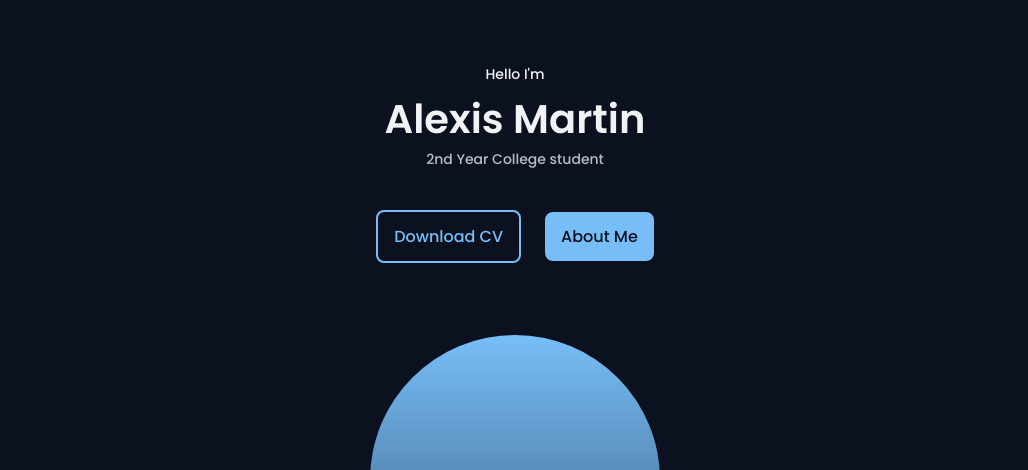
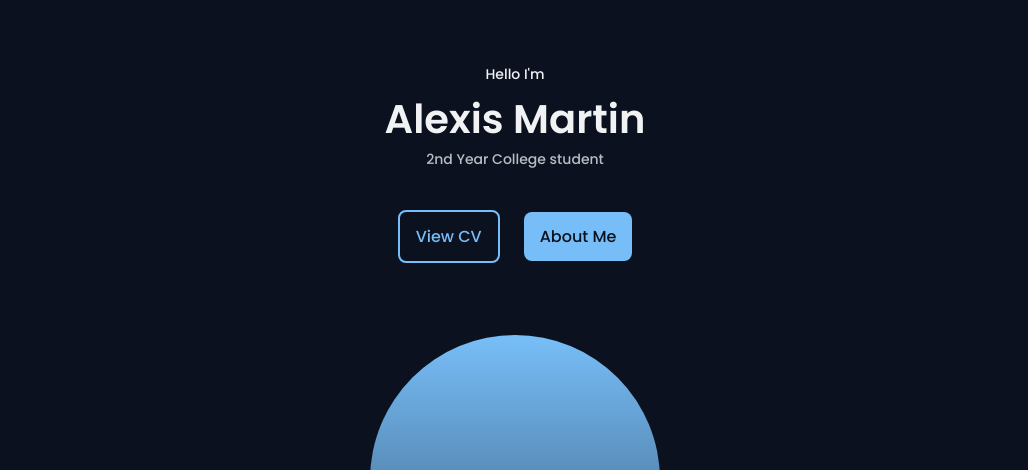
Before and after one commit to heyalexm/webprog-portfolio, a PHP site: page /?info=added in a window 1280 px wide. Shown: the part 72-542 px from the top of the page, without its empty margins (125-1153 px from the left). Run offline with PHP 8.4, Linux system fonts and the light colour scheme; data comes from the database, SQL or seed files in the repository.

Commit message:
Update index.php CV button

```diff
--- a/index.php
+++ b/index.php
@@ -85,10 +85,10 @@
 
             <div class="home__buttons">
               <a
-                download=""
                 href="assets/pdf/Alexis-Cv.pdf"
                 class="button button--ghost"
-                >Download CV</a
+                target="_blank"
+                >View CV</a
               >
               <a href="#about" class="button">About Me</a>
             </div>
```
